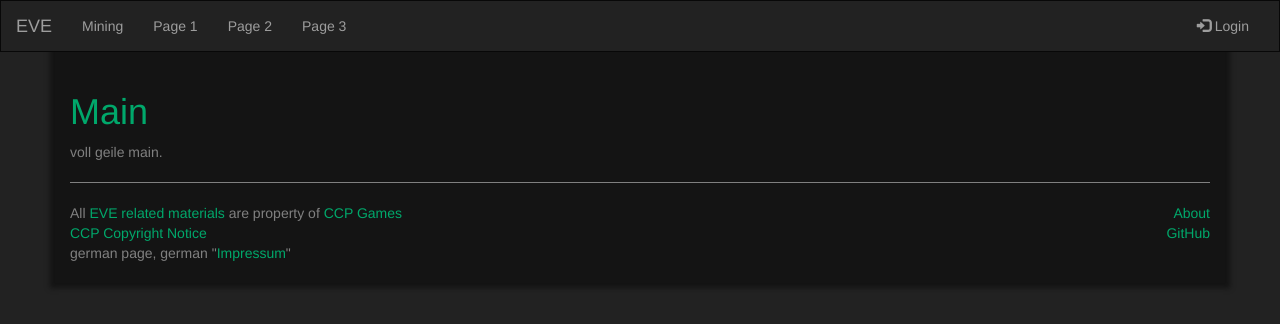
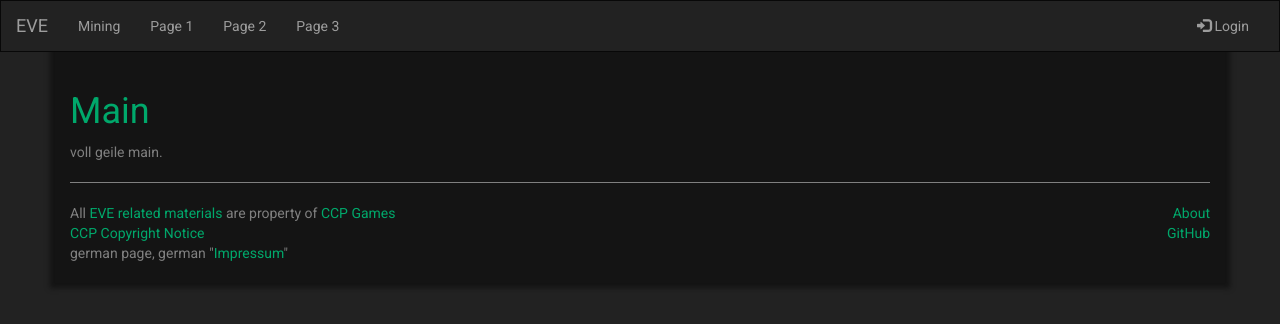
Before and after one commit to EdJoPaTo/eve-angular, a plain HTML site: page index.html in a window 1280 px wide. Drawn offline with nearby package versions, Linux system fonts and the light colour scheme; some packages are replaced by stand-ins of ours.

Commit message:
Schriftart Roboto benutzt

```diff
--- a/index.html
+++ b/index.html
@@ -8,6 +8,7 @@
   <link rel="stylesheet" href="//maxcdn.bootstrapcdn.com/bootstrap/3.3.6/css/bootstrap.min.css">
   <link rel="stylesheet" href="style/main.css"/>
   <link rel="stylesheet" href="style/theme-basic.css"/>
+  <link href='//fonts.googleapis.com/css?family=Roboto' rel='stylesheet' type='text/css'>
 
   <script src="//ajax.googleapis.com/ajax/libs/angularjs/1.5.0/angular.min.js"></script>
   <script src="//ajax.googleapis.com/ajax/libs/angularjs/1.5.0/angular-route.js"></script>
--- a/style/theme-basic.css
+++ b/style/theme-basic.css
@@ -1,5 +1,6 @@
 body {
   color: gray;
+  font-family: 'Roboto', sans-serif;
 
   background-size: cover;
   background-repeat: no-repeat;
```
